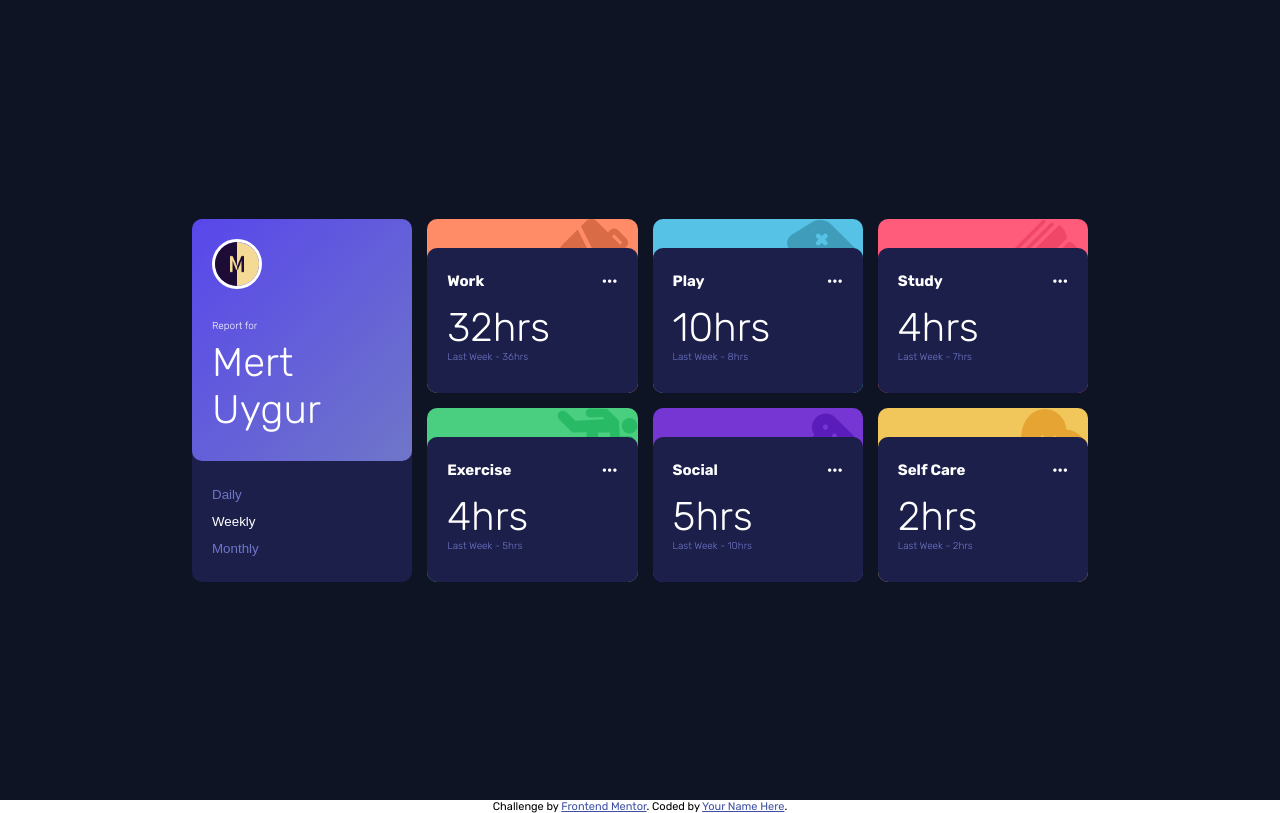
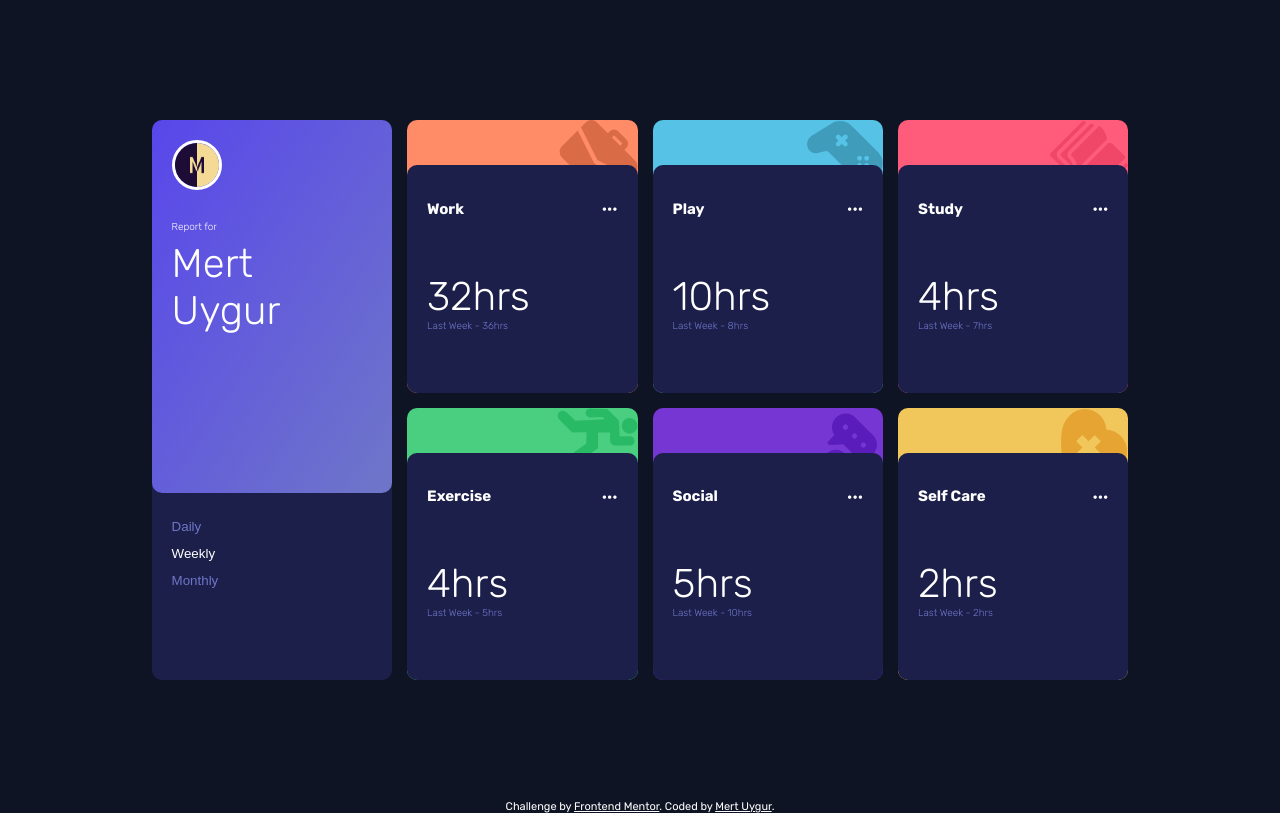
Before and after one commit to Mert18/fm-time-tracking-dashboard, a website: page index.html in a window 1280 px wide. Drawn offline with Linux system fonts and the light colour scheme.

Commit message:
Second finish

```diff
--- a/app/scss/layout/_app.scss
+++ b/app/scss/layout/_app.scss
@@ -4,6 +4,7 @@
   display: flex;
   justify-content: center;
   align-items: center;
+  padding: 1rem;
 }
 
 .app {
@@ -13,8 +14,8 @@
   grid-template-areas:
     "profile stats"
     "profile stats";
-  width: 70%;
-  height: 60%;
+  min-width: 70%;
+  min-height: 70vh;
   gap: 15px;
 }
 
@@ -71,6 +72,13 @@
       outline: none;
       margin: 0.6rem 0rem;
       color: $desaturated-blue;
+      transition: all 0.3s ease;
+
+      &:hover {
+        color: white;
+        transition: all 0.5s ease;
+        cursor: pointer;
+      }
     }
   }
 }
@@ -115,6 +123,13 @@
     grid-template-areas:
       "title"
       "hrs";
+    transition: all 0.5s ease;
+
+    &:hover {
+      background: $desaturated-blue;
+      cursor: pointer;
+      transition: all 0.5s ease;
+    }
     &-title {
       grid-area: title;
       display: flex;
@@ -178,6 +193,7 @@
 @media (max-width: 800px) {
   .app {
     height: 90%;
+    width: 95%;
     grid-template-columns: 1fr;
     grid-template-rows: auto auto;
     grid-template-areas:
@@ -210,3 +226,11 @@
     }
   }
 }
+
+.dots {
+  transition: all 0.5s ease;
+  &:hover {
+    letter-spacing: 2px;
+    transition: all 0.5s ease;
+  }
+}
--- a/index.html
+++ b/index.html
@@ -20,9 +20,11 @@
       .attribution {
         font-size: 11px;
         text-align: center;
+        background: hsl(226, 43%, 10%);
+        color: white;
       }
       .attribution a {
-        color: hsl(228, 45%, 44%);
+        color: white;
       }
     </style>
   </head>
@@ -161,7 +163,7 @@
       Challenge by
       <a href="https://www.frontendmentor.io?ref=challenge" target="_blank"
         >Frontend Mentor</a
-      >. Coded by <a href="#">Your Name Here</a>.
+      >. Coded by <a href="#">Mert Uygur</a>.
     </div>
   </body>
 </html>
```
Also changed, not shown: README-template.md, dist/main.css, 1 other file.
